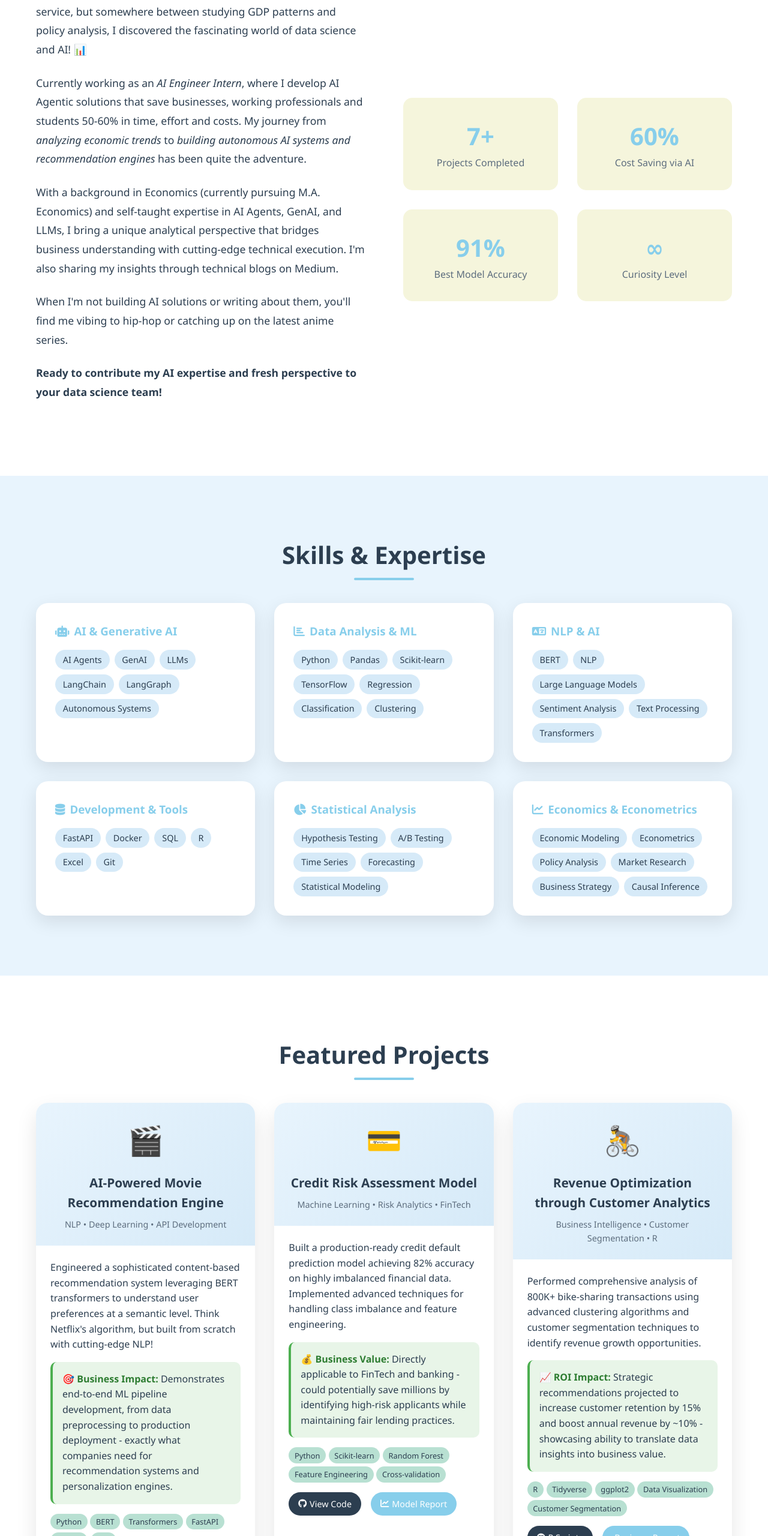
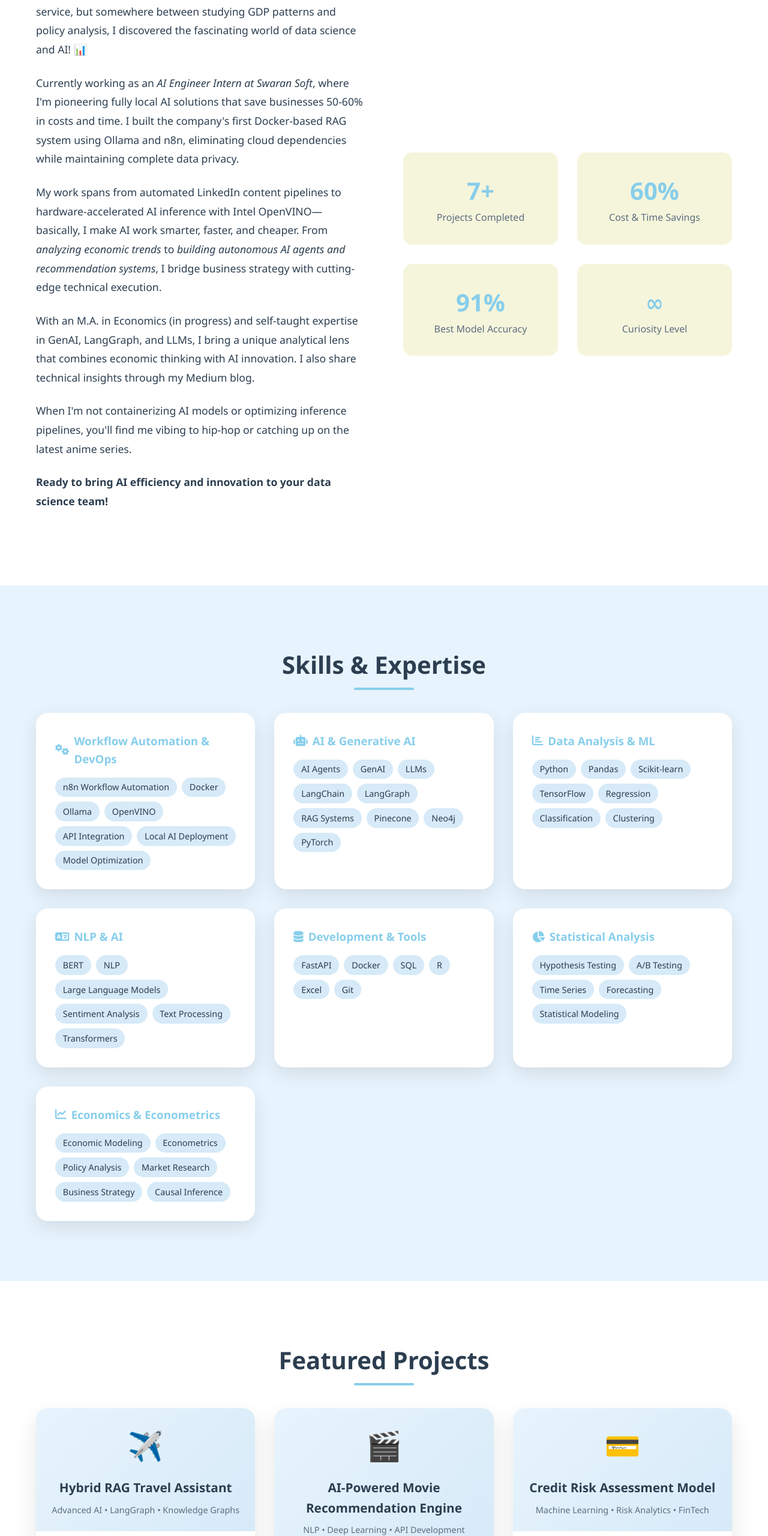
Before and after one commit to utkarsh-284/utkarsh-284.github.io, a plain HTML site: page index.html in a window 1280 px wide. Shown: the part 1040-3600 px from the top of the page at 60% size. Drawn offline with Linux system fonts and the light colour scheme.

Commit message:
Updated projects, skills and about sections

```diff
--- a/index.html
+++ b/index.html
@@ -834,16 +834,19 @@
                         <strong>Plot twist:</strong> I started as an Economics student with dreams of civil service, but somewhere between studying GDP patterns and policy analysis, I discovered the fascinating world of data science and AI! 📊
                     </p>
                     <p>
-                        Currently working as an <em>AI Engineer Intern</em>, where I develop AI Agentic solutions that save businesses, working professionals and students 50-60% in time, effort and costs. My journey from <em>analyzing economic trends</em> to <em>building autonomous AI systems and recommendation engines</em> has been quite the adventure.
+                        Currently working as an <em>AI Engineer Intern at Swaran Soft</em>, where I'm pioneering fully local AI solutions that save businesses 50-60% in costs and time. I built the company's first Docker-based RAG system using Ollama and n8n, eliminating cloud dependencies while maintaining complete data privacy.
                     </p>
                     <p>
-                        With a background in Economics (currently pursuing M.A. Economics) and self-taught expertise in AI Agents, GenAI, and LLMs, I bring a unique analytical perspective that bridges business understanding with cutting-edge technical execution. I'm also sharing my insights through technical blogs on Medium.
+                        My work spans from automated LinkedIn content pipelines to hardware-accelerated AI inference with Intel OpenVINO—basically, I make AI work smarter, faster, and cheaper. From <em>analyzing economic trends</em> to <em>building autonomous AI agents and recommendation systems</em>, I bridge business strategy with cutting-edge technical execution.
                     </p>
                     <p>
-                        When I'm not building AI solutions or writing about them, you'll find me vibing to hip-hop or catching up on the latest anime series.
+                        With an M.A. in Economics (in progress) and self-taught expertise in GenAI, LangGraph, and LLMs, I bring a unique analytical lens that combines economic thinking with AI innovation. I also share technical insights through my Medium blog.
                     </p>
                     <p>
-                        <strong>Ready to contribute my AI expertise and fresh perspective to your data science team!</strong>
+                        When I'm not containerizing AI models or optimizing inference pipelines, you'll find me vibing to hip-hop or catching up on the latest anime series.
+                    </p>
+                    <p>
+                        <strong>Ready to bring AI efficiency and innovation to your data science team!</strong>
                     </p>
                 </div>
                 <div class="stats-grid">
@@ -853,7 +856,7 @@
                     </div>
                     <div class="stat-card">
                         <span class="stat-number">60%</span>
-                        <span class="stat-label">Cost Saving via AI</span>
+                        <span class="stat-label">Cost & Time Savings</span>
                     </div>
                     <div class="stat-card">
                         <span class="stat-number">91%</span>
@@ -873,6 +876,18 @@
         <div class="container">
             <h2 class="section-title">Skills & Expertise</h2>
             <div class="skills-grid">
+                <div class="skill-category">
+                    <h3><i class="fas fa-cogs"></i> Workflow Automation & DevOps</h3>
+                    <div class="skill-tags">
+                        <span class="skill-tag">n8n Workflow Automation</span>
+                        <span class="skill-tag">Docker</span>
+                        <span class="skill-tag">Ollama</span>
+                        <span class="skill-tag">OpenVINO</span>
+                        <span class="skill-tag">API Integration</span>
+                        <span class="skill-tag">Local AI Deployment</span>
+                        <span class="skill-tag">Model Optimization</span>
+                    </div>
+                </div>
 		        <div class="skill-category">
                     <h3><i class="fas fa-robot"></i> AI & Generative AI</h3>
                     <div class="skill-tags">
@@ -881,7 +896,10 @@
                         <span class="skill-tag">LLMs</span>
                         <span class="skill-tag">LangChain</span>
                         <span class="skill-tag">LangGraph</span>
-                        		<span class="skill-tag">Autonomous Systems</span>
+                        <span class="skill-tag">RAG Systems</span>
+                        <span class="skill-tag">Pinecone</span>
+                        <span class="skill-tag">Neo4j</span>
+                        <span class="skill-tag">PyTorch</span>
                     </div>
                 </div>
                 <div class="skill-category">
@@ -949,6 +967,40 @@
             <h2 class="section-title">Featured Projects</h2>
             <div class="projects-grid">
 
+                <!-- Hybrid RAG Travel Assistant -->
+                <div class="project-card">
+                    <div class="project-header">
+                        <div class="project-icon">✈️</div>
+                        <h3>Hybrid RAG Travel Assistant</h3>
+                        <p class="project-type">Advanced AI • LangGraph • Knowledge Graphs</p>
+                    </div>
+                    <div class="project-body">
+                        <p class="project-description">
+                            Architected a cutting-edge hybrid RAG system combining Pinecone vector search with Neo4j knowledge graphs (500+ entities, 1,000+ relationships). Uses stateful LangGraph agents with Chain-of-Thought prompting for contextually aware travel recommendations.
+                        </p>
+                        <div class="project-impact">
+                            <strong>🚀 Technical Excellence:</strong> Achieved 60% reduction in response latency through LRU embedding caching and async graph retrieval. Improved response quality by 20-40% while eliminating hallucinations with explicit source citations.
+                        </div>
+                        <div class="tech-stack">
+                            <span class="tech-tag">Python</span>
+                            <span class="tech-tag">LangGraph</span>
+                            <span class="tech-tag">Pinecone</span>
+                            <span class="tech-tag">Neo4j</span>
+                            <span class="tech-tag">NVIDIA API</span>
+                            <span class="tech-tag">Asyncio</span>
+                            <span class="tech-tag">RAG</span>
+                        </div>
+                        <div class="project-links">
+                            <a href="https://github.com/utkarsh-284/AI-Travel-Assistant" class="project-link github">
+                                <i class="fab fa-github"></i> View Code
+                            </a>
+                            <a href="https://github.com/utkarsh-284" class="project-link demo">
+                                <i class="fas fa-route"></i> Architecture
+                            </a>
+                        </div>
+                    </div>
+                </div>
+
                 <!-- Movie Recommendation System -->
                 <div class="project-card">
                     <div class="project-header">
@@ -958,10 +1010,10 @@
                     </div>
                     <div class="project-body">
                         <p class="project-description">
-                            Engineered a sophisticated content-based recommendation system leveraging BERT transformers to understand user preferences at a semantic level. Think Netflix's algorithm, but built from scratch with cutting-edge NLP!
+                            Engineered a sophisticated content-based recommendation system leveraging BERT transformers for semantic analysis. Built production-ready FastAPI backend with Docker containerization for scalable deployment—demonstrating full ML lifecycle from research to production.
                         </p>
                         <div class="project-impact">
-                            <strong>🎯 Business Impact:</strong> Demonstrates end-to-end ML pipeline development, from data preprocessing to production deployment - exactly what companies need for recommendation systems and personalization engines.
+                            <strong>🎯 Business Impact:</strong> Complete end-to-end ML pipeline showcasing skills in NLP, API development, and containerization. Perfect example of taking research-grade models to production-ready systems.
                         </div>
                         <div class="tech-stack">
                             <span class="tech-tag">Python</span>
@@ -1051,11 +1103,11 @@
                     <div class="project-header">
                         <div class="project-icon">📰</div>
                         <h3>Financial News Sentiment Intelligence</h3>
-                        <p class="project-type">NLP • API Development • Currently Building</p>
+                        <p class="project-type">NLP • API Development • Research Phase</p>
                     </div>
                     <div class="project-body">
                         <p class="project-description">
-                            Developing an advanced NLP system to analyze financial news sentiment and predict market movements. Complete with real-time data processing, FastAPI deployment, and containerized architecture.
+                            Developing an advanced NLP system to analyze financial news sentiment and predict market movements, leveraging transformer models and time-series analysis. Features real-time data processing, FastAPI deployment, and containerized architecture.
                         </p>
                         <div class="project-impact">
                             <strong>🚀 Innovation Factor:</strong> Combines domain expertise in economics with cutting-edge NLP - perfect for FinTech roles requiring both technical skills and financial market understanding.
```
Lines whose indentation alone changed are shown as unchanged.
